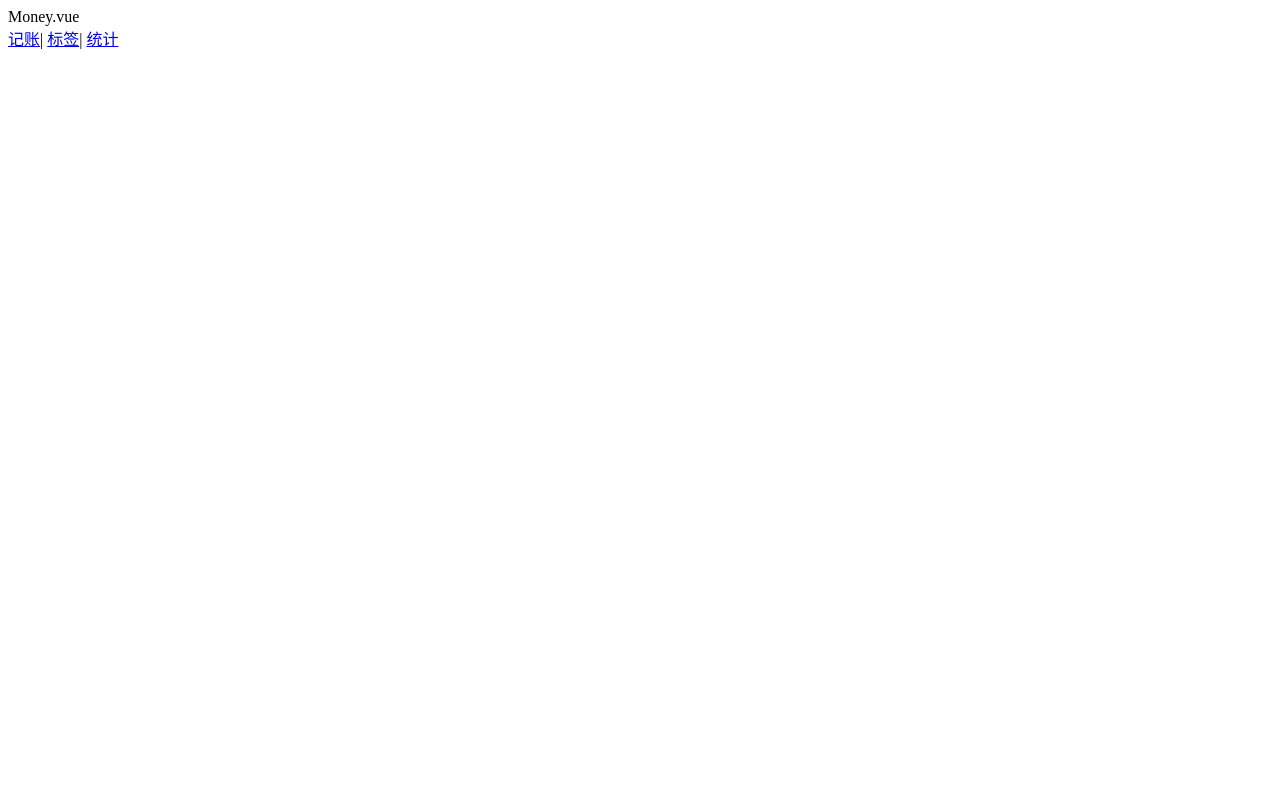
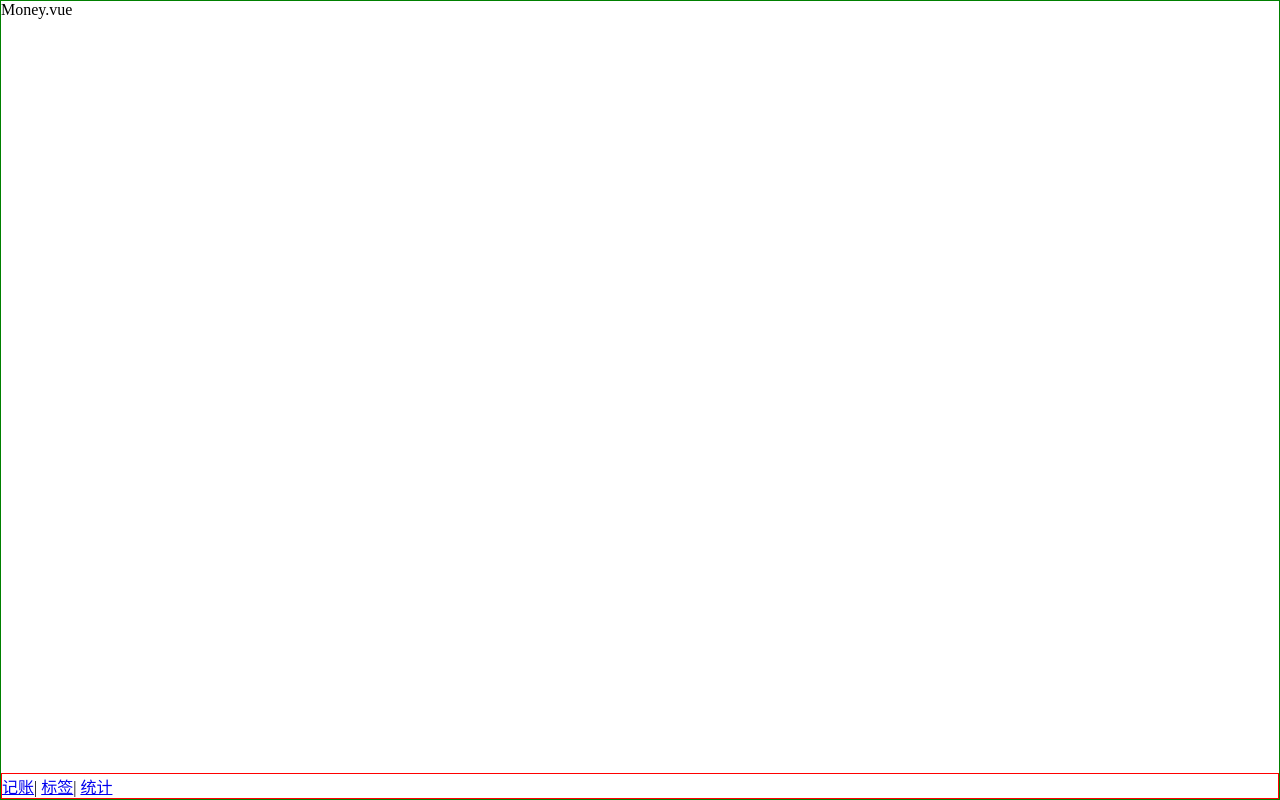
Before and after one commit to li123147/speney-website-1, a Vue app: page /#/money in a window 1280 px wide. Built offline with nearby package versions, Linux system fonts and the light colour scheme.

Commit message:
页面布局

```diff
--- a/src/App.vue
+++ b/src/App.vue
@@ -6,6 +6,11 @@
 </template>
 
 <style lang="scss">
+* {
+  margin: 0;
+  padding: 0;
+  box-sizing: border-box;
+}
 #app {
   font-family: Avenir, Helvetica, Arial, sans-serif;
   -webkit-font-smoothing: antialiased;
--- a/src/components/Nav.vue
+++ b/src/components/Nav.vue
@@ -1,5 +1,5 @@
 <template>
-  <div>
+  <div class="nav">
     <router-link to="/money">记账</router-link>|
     <router-link to="/labels">标签</router-link>|
     <router-link to="/statistics">统计</router-link>
@@ -13,4 +13,7 @@
 </script>
 
 <style lang="scss" scoped>
+.nav{
+  border: 1px solid red;
+}
 </style>
--- a/src/views/Money.vue
+++ b/src/views/Money.vue
@@ -1,6 +1,8 @@
 <template>
-  <div>
-    Money.vue
+  <div class="nav-wrapper">
+    <div class="content">
+      Money.vue
+    </div>
     <Nav />
   </div>
 </template>
@@ -12,4 +14,14 @@
 </script>
 
 <style lang="scss" scoped>
+.nav-wrapper {
+  border: 1px solid green;
+  display: flex;
+  flex-direction: column;
+  height: 100vh;
+}
+.content{
+  flex-grow: 1; //尽量把所有的给它
+  overflow: auto;
+}
 </style>
```
